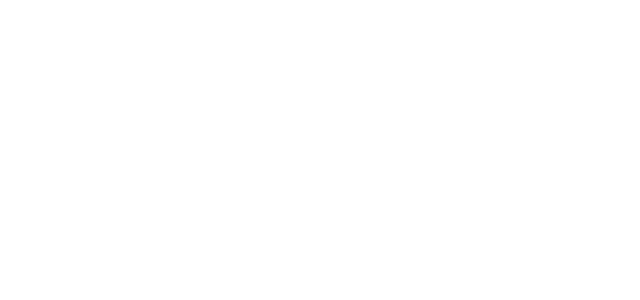
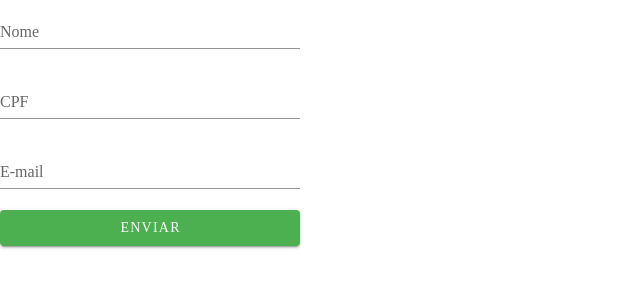
Before and after one commit to hub-usp-inovacao/bootcamp, a Nuxt app in the folder frontend/: page /form in a window 1280 px wide. Before the commit this address had no page. Shown: the top 300 px of the page, without its empty margins (0-640 px from the left). Built offline with nearby package versions, Linux system fonts and the light colour scheme; what v-mask, vue-fuse, vue-typer would draw is missing.

Commit message:
Create first assignment form page
Co-authored-by: José Lucas Silva Mayer <josemayer@usp.br>
Co-authored-by: Clara Yuki Sano <clarayuki@usp.br>

```diff
--- /dev/null
+++ b/frontend/pages/form.vue
@@ -0,0 +1,88 @@
+<template>
+	<v-sheet width="300" class="mx-auto">
+		<v-form ref="form">
+			<v-text-field
+				v-model="inputs.name"
+				:label="label('name')"
+				:rules="[v => !!v || 'O nome é obrigatório']"
+				required
+			></v-text-field>
+
+			<v-text-field
+				v-model="inputs.cpf"
+				:label="label('cpf')"
+				:rules="[v => !!v || 'O CPF é obrigatório']"
+				required
+			></v-text-field>
+
+			<v-text-field
+				v-model="inputs.email"
+				:label="label('email')"
+				:rules="[v => !!v || 'O e-mail é obrigatório']"
+				required
+			></v-text-field>
+
+			<div class="d-flex flex-column">
+				<v-btn
+				  class="send mt-4"
+				  block
+				  @click="send"
+				>
+				  Enviar
+				</v-btn>
+			</div>
+
+			<div style="margin-top: 16px;" v-if="sent">
+				<ul>
+					<li v-for="(value, key) in inputs" :key="key">
+						<b>{{ label(key) }}</b>: {{ value }}
+					</li>
+				</ul>
+			</div>
+		</v-form>
+	</v-sheet>
+</template>
+
+<script>
+	export default {
+		data: () => ({
+			sent: false,
+			valid: false,
+			inputs: {
+				name: '',
+				email: '',
+				cpf: ''
+			},
+		}),
+
+		methods: {
+			async validate() {
+				const valid = await this.$refs.form.validate()
+				this.valid = valid
+			},
+			async send() {
+				await this.validate()
+				if (this.valid && !this.sent) {
+					this.sent = true
+				}
+			},
+			label(field) {
+				switch (field) {
+					case 'name':
+						return 'Nome'
+					case 'email':
+						return 'E-mail'
+					case 'cpf':
+						return 'CPF'
+				}
+			}
+		},
+	}
+</script>
+
+<style>
+.send {
+	background-color: #4caf50 !important;
+	color: #fff !important;
+}
+</style>
```
